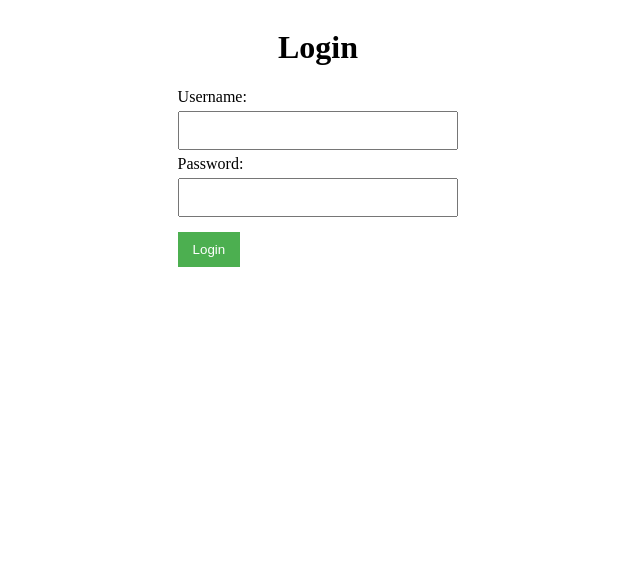
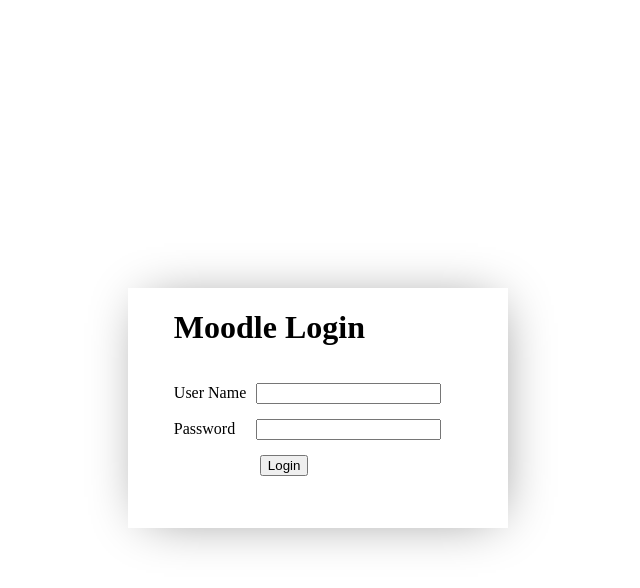
Before and after one commit to iustaad/bootcamp, a Next.js app: page /login in a window 1280 px wide. Shown: the top 588 px of the page, without its empty margins (322-962 px from the left). Built offline with nearby package versions, Linux system fonts and the light colour scheme.

Commit message:
refactored code by alpha *

```diff
--- a/package.json
+++ b/package.json
@@ -6,12 +6,11 @@
     "start": "next start"
   },
   "dependencies": {
+    "express": "^4.17.3",
     "next": "latest",
     "react": "17.0.2",
     "react-dom": "17.0.2",
     "axios": "^0.26.0",
-    "country-state-city": "^3.0.1",
-    "react-phone-number-input": "^3.1.46",
     "formik": "^2.2.9",
     "yup": "^0.32.11"
   }
--- a/pages/login.js
+++ b/pages/login.js
@@ -1,35 +1,37 @@
+//formik used to create forms
 import { Formik, Form } from "formik";
-import { TextFields } from "../components/TextFields";
+//Yup is used for form validation
 import * as Yup from "yup";
-import moodleService from "../services/moodleService";
-import styles from "../styles/Login.module.css";
+//moodle service used for handel HTTP request
+import moodleService from "../Services/moodleService";
+//TextField component is used for generate input fields
+import { TextField } from "../components/TextField";
+// styles used for styling of this component
+import styles from "../styles/login.module.css";
 
-const login = () => {
-  const token = "";
-
+export default function Login() {
   const validate = Yup.object({
-    username: Yup.string().required("Required"),
-    password: Yup.string().required("Required"),
+    username: Yup.string(),
+    password: Yup.string(),
   });
 
-  const credentials = async (values) => {
-    let username = values.username;
-    let password = values.password;
-
+  const loginUsr = async (values) => {
     try {
-      const response = await moodleService.credentials(username, password);
-      sessionStorage.setItem("token", response.data.token);
-      token = response.data.token;
+      const response = await moodleService.login(values);
+      // console.log(response.data.token);
+      localStorage.setItem("token", response.data.token);
     } catch (err) {
       console.log(err);
     }
-    getAllEnrolledUsers(token);
   };
 
-  const getAllEnrolledUsers = async () => {
+  const getEnrolledUser = async () => {
+    // const userToken = localStorage.getItem("token");
     try {
-      const response = await moodleService.getAllEnrolledUsers(token);
-      console.log(response.data);
+      const response = await moodleService.enrolledUser();
+      console.log(response.data[0]);
+      console.log(response.data[1]);
+      console.log(response.data[2]);
     } catch (err) {
       console.log(err);
     }
@@ -43,33 +45,37 @@
       }}
       validationSchema={validate}
       onSubmit={(values) => {
-        credentials(values);
+        loginUsr(values);
+        getEnrolledUser();
       }}
     >
       {(formik) => (
-        <div className={styles.container}>
-          <h1>Login</h1>
+        <div className={styles.main}>
+          <div className={styles.card}>
+            <div className={styles.form}>
+              <h1>Moodle Login</h1>
               <Form>
-            <TextFields
-              className={styles.textField}
-              label="Username:"
+                <TextField
+                  className={styles.userName}
+                  label="User Name"
                   name="username"
-              type="username"
+                  type="text"
                 />
-            <TextFields
-              className={styles.textField}
-              label="Password:   "
+                <TextField
+                  className={styles.password}
+                  label="Password"
                   name="password"
                   type="password"
                 />
-            <button className={styles.button} type="submit">
+
+                <button className={styles.loginButton} type="submit">
                   Login
                 </button>
               </Form>
             </div>
+          </div>
+        </div>
       )}
     </Formik>
   );
-};
-
-export default login;
+}
--- a/services/moodleService.js
+++ b/services/moodleService.js
@@ -1,19 +1,21 @@
+// axios used for HTTP request
 import axios from "axios";
 
-const baseURL = "https://staging.iustaad.com/";
+const moodleURL = "http://localhost";
 
 class moodleService {
-
-  credentials(username, password) {
-
+  login(credentials) {
     return axios.post(
-      `${baseURL}login/token.php?username=${username}&password=${password}&service=moodle_mobile_app`
+      `${moodleURL}/login/token.php?username=${credentials.username}&password=${credentials.password}&service=moodle_mobile_app`
     );
   }
 
-  getAllEnrolledUsers(token) {
+  enrolledUser() {
+    const userToken = localStorage.getItem("token");
+    // console.log(token);
+
     return axios.post(
-      `${baseURL}webservice/rest/server.php?wstoken=${token}&wsfunction=core_enrol_get_enrolled_users&moodlewsrestformat=json&courseid=2`
+      `${moodleURL}/webservice/rest/server.php?wstoken=${userToken}&wsfunction=core_enrol_get_enrolled_users&moodlewsrestformat=json&courseid=2`
     );
   }
 }
--- a/styles/Login.module.css
+++ b/styles/Login.module.css
@@ -1,25 +1,31 @@
-.container {
-  display: flex;
-  flex-direction: column;
-  align-items: center;
+.main{
+    display: flex;
+    flex-direction: column;
+    justify-content: center;
+    align-items: center;
+    height: 100vh;
 }
 
-.textField {
-  width: 100%;
-  padding: 10px 15px;
-  margin: 5px 0;
-  box-sizing: border-box;
+.card{
+    display: flex;
+    box-shadow: grey 3px 2px 51px -15px;
+    align-items: center;
+    align-content: space-around;
+    flex-direction: column;
+    flex-wrap: wrap;
+    width: 30%;
+    height: 30%;
 }
 
-.textField:focus {
-  border: 3px solid rgb(151, 151, 151);
+.userName{
+    margin: 15px 10px;
 }
 
-.button {
-  margin-top: 10px;
-  background-color: #4caf50; /* Green */
-  border: none;
-  color: white;
-  padding: 10px 15px;
-  cursor: pointer;
+.password{
+    margin: 0px 21px;
 }
+
+.loginButton{
+    margin-top: 15px;
+    margin-left: 86px;
+}
```
Also changed, not shown: pages/index.js (+3 -69 lines), 1 other file (tests, documents, lock files or other folders). Lines whose indentation alone changed are shown as unchanged.
